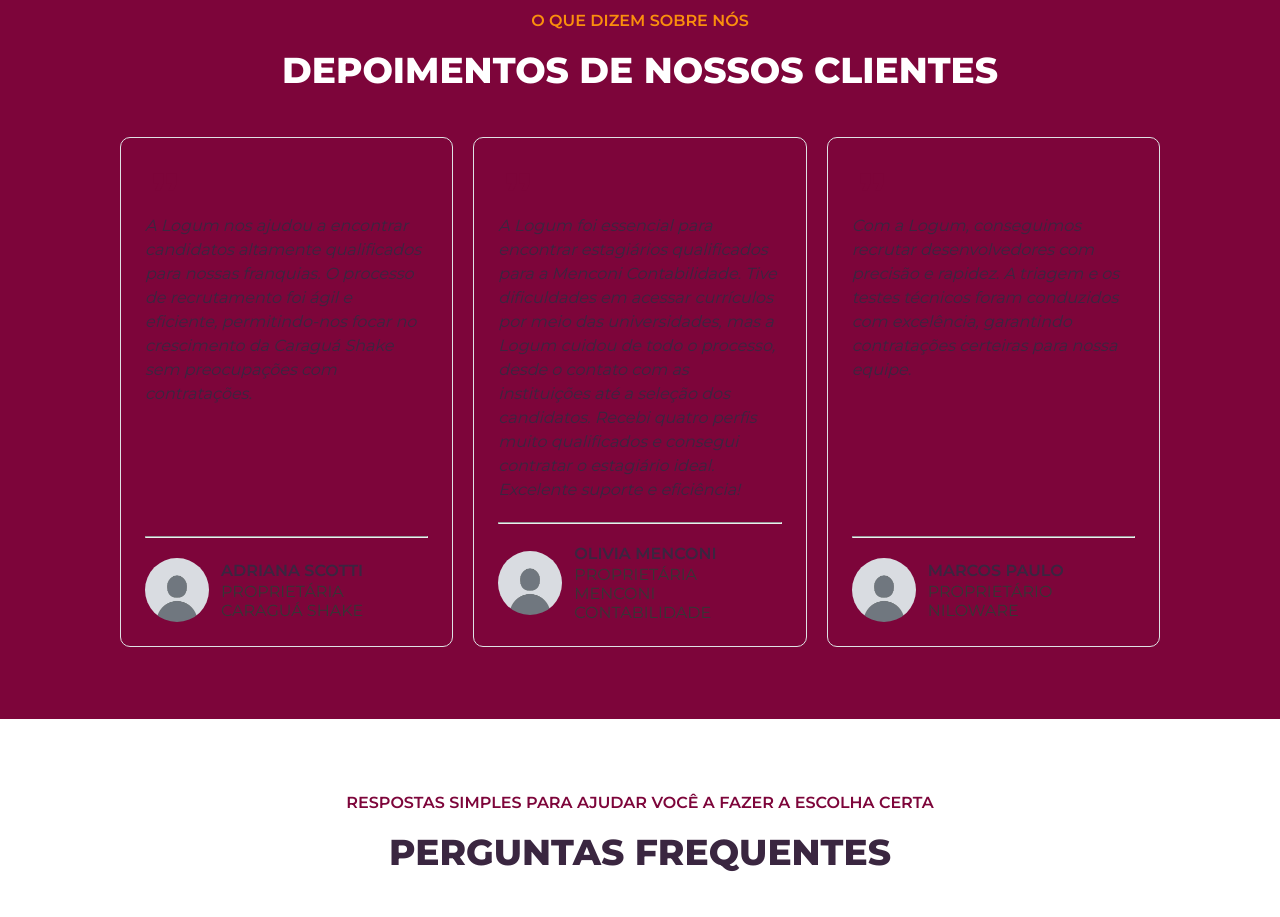
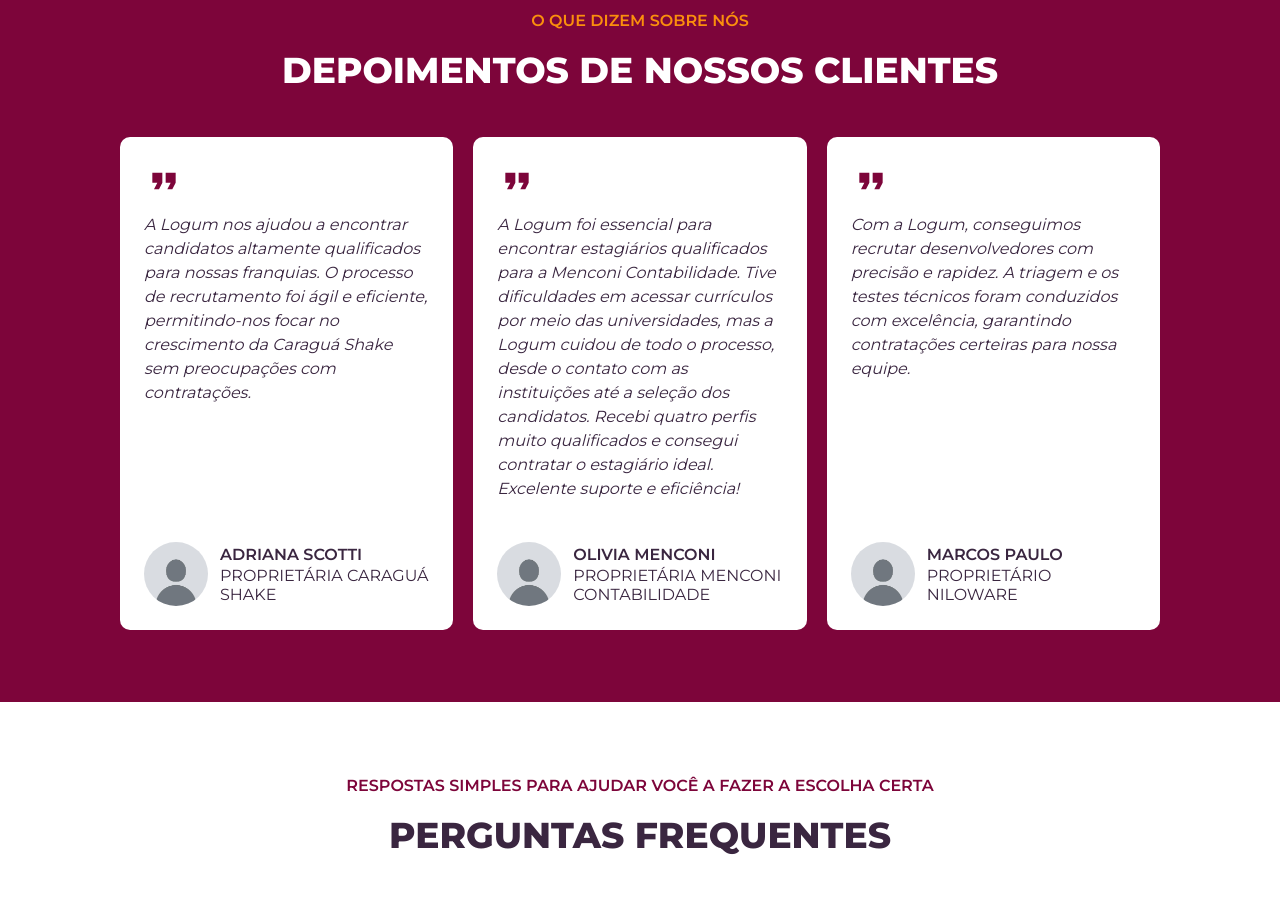
Before and after one commit to MPCGomes/logumrh, a Next.js app: page / in a window 1280 px wide. Shown: the part 3560-4477 px from the top of the page. Built offline with nearby package versions, Linux system fonts and the light colour scheme.

Commit message:
style: testimonial card

```diff
--- a/src/components/homePage/Testimonial/Testimonial.module.scss
+++ b/src/components/homePage/Testimonial/Testimonial.module.scss
@@ -7,8 +7,13 @@
   height: 100%;
   min-height: 320px;
   padding: 24px;
-  border: 1px solid $border;
   border-radius: 10px;
+  background-color: $background;
+
+  hr{
+    border: 1px solid rgba(255, 255, 255, 0.5);
+    border-top: 0;
+  }
 }
 
 .testimonialText {
@@ -59,5 +64,4 @@
 .role {
   font-size: $font-size-base;
   text-transform: uppercase;
-  color: $text-secondary;
 }
```
